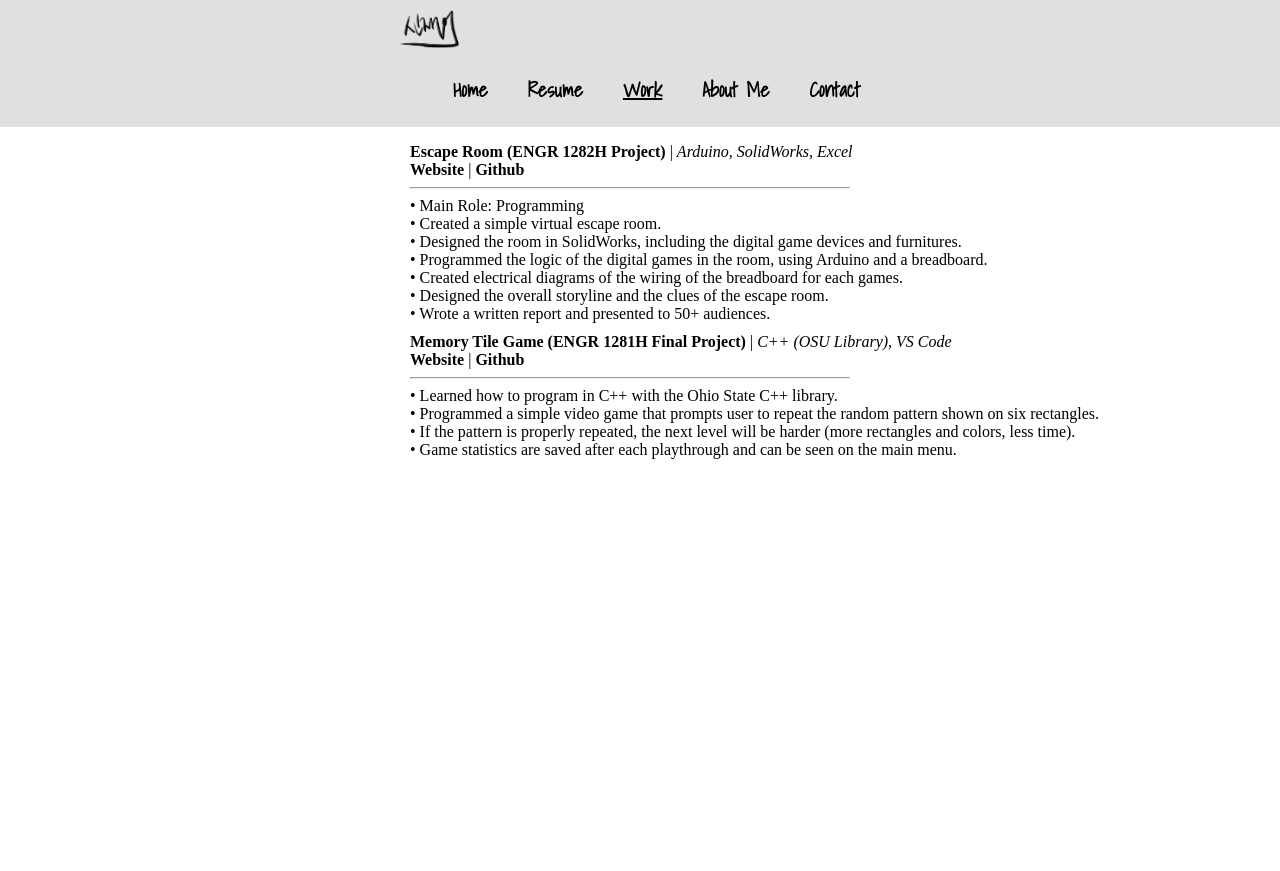
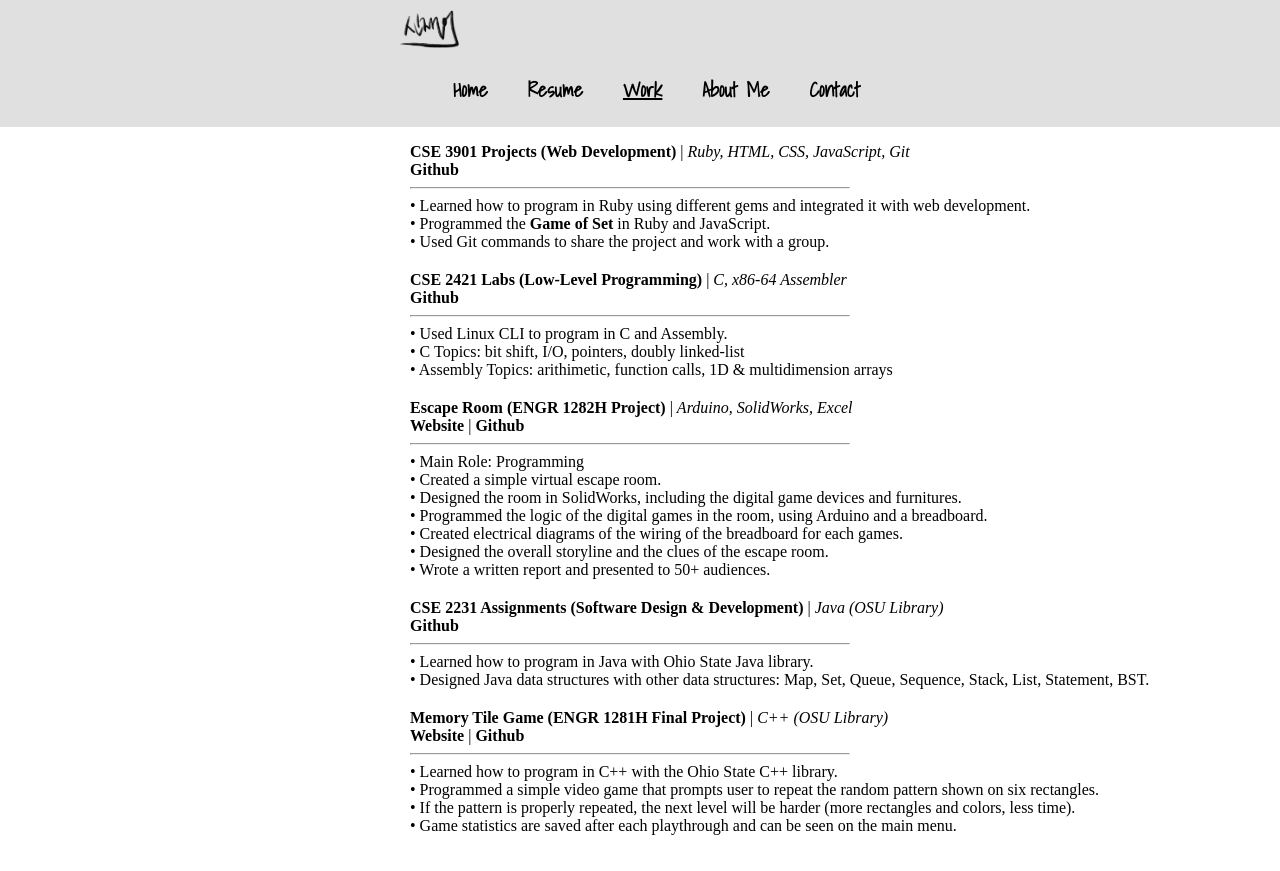
Before and after one commit to LukasMurdock/Portfolio, a PHP site: page /work.html in a window 1280 px wide. Before the commit the page ends 459 px from the top, so only its background shows below. Run offline with PHP 8.4, Linux system fonts and the light colour scheme.

Commit message:
eupeup e dd?

```diff
--- a/resume.html
+++ b/resume.html
@@ -88,7 +88,7 @@
       <li class="roles">
         <p><b>Programming:</b></p>
         <p>• CSE 3901 - Project: Design, Development, and Documentation of Web Applications</p>
-        <p>• CSE 2431 - Systems I: Introduction to Low-Level Programming and Computer Organization</p>
+        <p>• CSE 2421 - Systems I: Introduction to Low-Level Programming and Computer Organization</p>
         <p>• CSE 2231 - Software II: Software Development and Design</p>
         <p>• CSE 2221 - Software I: Software Components</p>
         <p>• CSE 1194 - Group Studies in Computer Science and Engineering (Python)</p>
--- a/style.css
+++ b/style.css
@@ -92,7 +92,7 @@ body {
 
  .resume-body li{
     margin-left: 370px;
-    padding-bottom: 10px;
+    padding-bottom: 20px;
     list-style: none;
  }
 
@@ -112,7 +112,6 @@ body {
 }
 
 .roles a {
-    font-weight: normal;
     color:black
 }
 
--- a/work.html
+++ b/work.html
@@ -24,8 +24,30 @@
   </div>
   <div class="resume-body">
     <ul>
+      <li>
+        <b>CSE 3901 Projects (Web Development)</b> | <i>Ruby, HTML, CSS, JavaScript, Git</i><br/>
+        <a href="https://github.com/shayjin/cse-3901">Github</a>
+        <br/>
+        <hr/>
+        <div class="roles">
+            <p>• Learned how to program in Ruby using different gems and integrated it with web development.</p>
+            <p>• Programmed the <a href="https://en.wikipedia.org/wiki/Set_(card_game)">Game of Set</a> in Ruby and JavaScript.</p>
+            <p>• Used Git commands to share the project and work with a group.</p>
+        </div>
+      </li>
         <li>
-            <a class="main-title" href="https://u.osu.edu/feh2128/">Escape Room (ENGR 1282H Project)</a> | <i>Arduino, SolidWorks, Excel</i> <br/>
+          <b>CSE 2421 Labs (Low-Level Programming)</b> | <i>C, x86-64 Assembler</i> <br/>
+          <a href="https://github.com/shayjin/cse-2421">Github</a>
+          <br/>
+          <hr/>
+          <div class="roles">
+              <p>• Used Linux CLI to program in C and Assembly.</p>
+              <p>• C Topics: bit shift, I/O, pointers, doubly linked-list </p>
+              <p>• Assembly Topics: arithimetic, function calls, 1D & multidimension arrays</p>
+          </div>
+        </li>
+        <li>
+            <b>Escape Room (ENGR 1282H Project)</b> | <i>Arduino, SolidWorks, Excel</i> <br/>
             <a href="https://u.osu.edu/feh2128/">Website</a> | <a href="">Github</a>
             <br/>
             <hr/>
@@ -40,7 +62,17 @@
             </div>
         </li>
         <li>
-            <a class="main-title" href="https://u.osu.edu/sdp2020bcm1240l/">Memory Tile Game (ENGR 1281H Final Project)</a> | <i>C++ <a style="font-weight: normal; color: black;" href="https://u.osu.edu/fehproteus/programming-syntax/">(OSU Library)</a>, VS Code</i> <br/>
+          <b>CSE 2231 Assignments (Software Design & Development)</b> | <i><a style="font-weight: normal;" href="http://web.cse.ohio-state.edu/software/common/doc/overview-summary.html">Java (OSU Library)</a></i> <br/>
+          <a href="https://github.com/shayjin/cse-2231">Github</a>
+          <br/>
+          <hr/>
+          <div class="roles">
+              <p>• Learned how to program in Java with Ohio State Java library.</p>
+              <p>• Designed Java data structures with other data structures: Map, Set, Queue, Sequence, Stack, List, Statement, BST.</p>
+          </div>
+        </li>
+        <li>
+            <b>Memory Tile Game (ENGR 1281H Final Project)</b> | <i><a style="font-weight: normal; color: black;" href="https://u.osu.edu/fehproteus/programming-syntax/">C++ (OSU Library)</a></i> <br/>
             <a href="https://u.osu.edu/sdp2020bcm1240l/">Website</a> | <a href="">Github</a>
             <br/>
             <hr/>
```
Also changed, not shown: sources/1.png (added), sources/2.PNG (added), sources/3.PNG (added), sources/4.PNG (added), sources/5.PNG (added).
